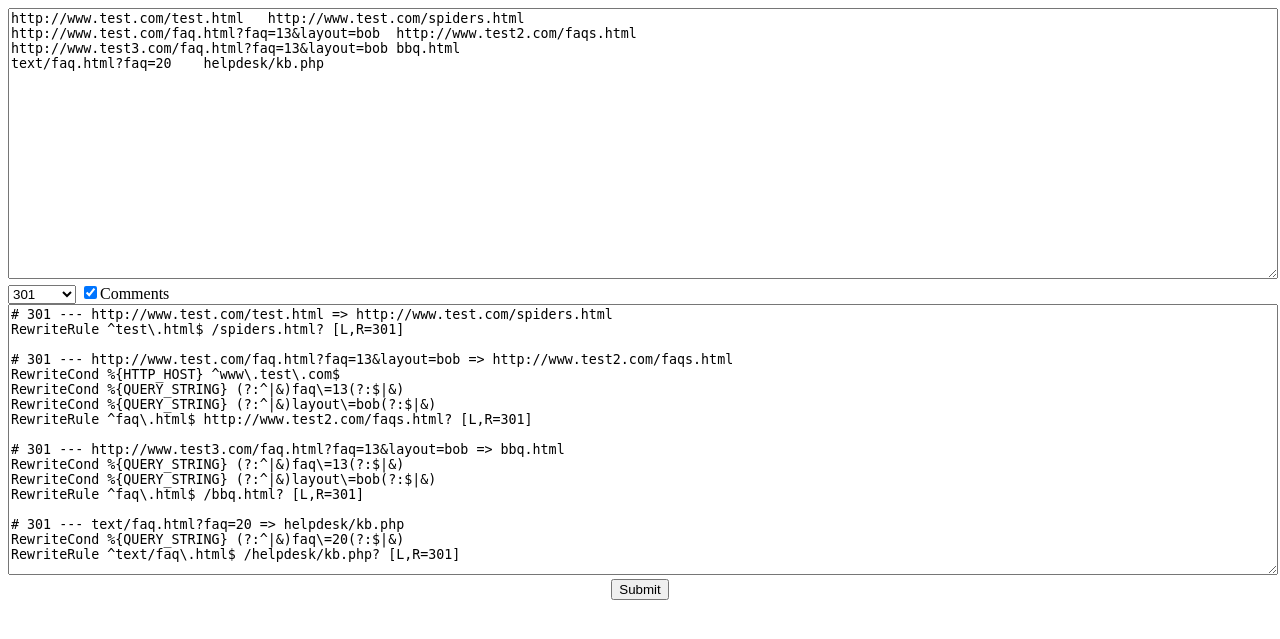
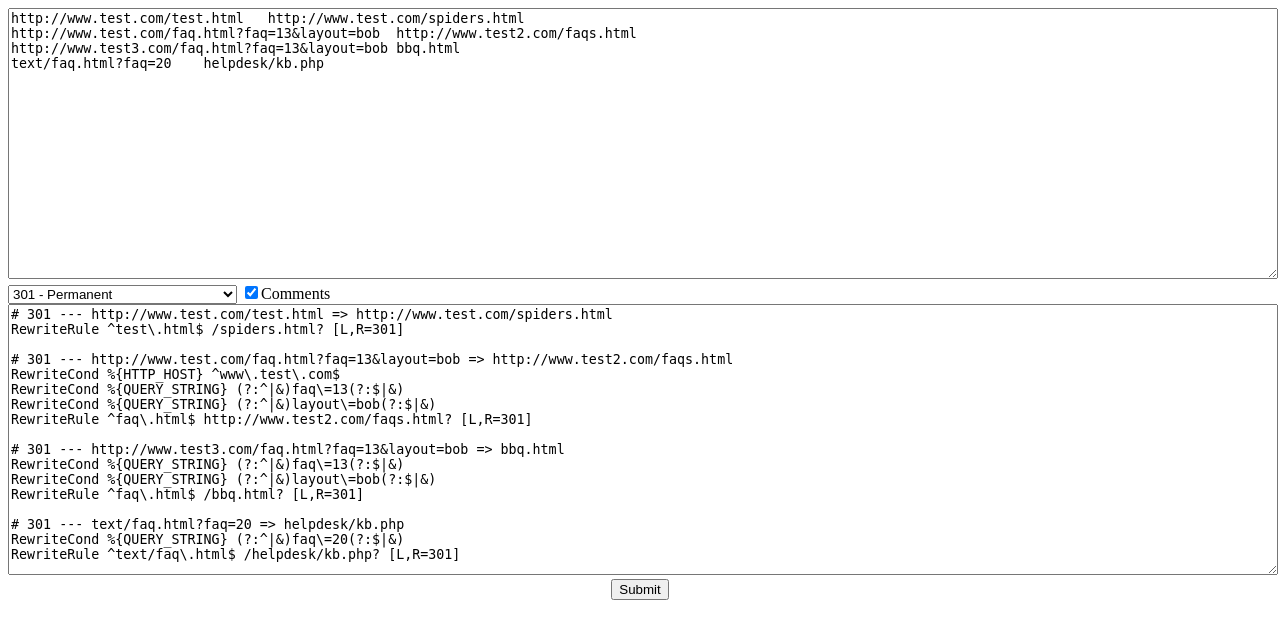
Before and after one commit to donatj/RewriteRule-Generator, a PHP site: page / in a window 1280 px wide. Shown: the top 639 px of the page. Run offline with PHP 8.4, Linux system fonts and the light colour scheme.

Commit message:
Add selectable redirect status codes

```diff
--- a/index.php
+++ b/index.php
@@ -45,7 +45,15 @@ $output = $engine->generate($paramRewrites, $paramType, $paramComments);
 <form method="post">
 	<textarea id="tsv-input" cols="100" rows="20" name="tabbed_rewrites" style="width: 100%; height: 265px;" title="TSV Input"><?php echo htmlentities($paramRewrites) ?></textarea><br />
 	<select name="type" title="Rewrite Type">
-		<option value="<?= RewriteTypes::PERMANENT_REDIRECT ?>">301</option>
+		<?php foreach( [
+			RewriteTypes::PERMANENT_REDIRECT => '301 - Permanent',
+			RewriteTypes::TEMPORARY_REDIRECT => '302 - Temporary',
+			RewriteTypes::SEE_OTHER => '303 - See Other',
+			RewriteTypes::TEMPORARY_REDIRECT_PRESERVE_METHOD => '307 - Temporary, preserve method',
+			RewriteTypes::PERMANENT_REDIRECT_PRESERVE_METHOD => '308 - Permanent, preserve method',
+		] as $type => $label ) : ?>
+			<option value="<?= $type ?>"<?= $paramType === $type ? ' selected' : '' ?>><?= $label ?></option>
+		<?php endforeach ?>
 		<option value="<?= RewriteTypes::SERVER_REWRITE ?>" <?php echo $paramType === RewriteTypes::SERVER_REWRITE ? ' selected' : '' ?>>
 			Rewrite
 		</option>
--- a/src/ApacheModRewriteGenerator.php
+++ b/src/ApacheModRewriteGenerator.php
@@ -68,7 +68,11 @@ class ApacheModRewriteGenerator implements GeneratorInterface {
 
 		return match ($type) {
 			RewriteTypes::SERVER_REWRITE     => "{$output}&%{QUERY_STRING}",
-			RewriteTypes::PERMANENT_REDIRECT => "{$output} [L,R=301]",
+			RewriteTypes::PERMANENT_REDIRECT,
+			RewriteTypes::TEMPORARY_REDIRECT,
+			RewriteTypes::SEE_OTHER,
+			RewriteTypes::TEMPORARY_REDIRECT_PRESERVE_METHOD,
+			RewriteTypes::PERMANENT_REDIRECT_PRESERVE_METHOD => "{$output} [L,R=" . RewriteTypes::name($type) . "]",
 			default                          => throw new InvalidArgumentException("Unhandled RewriteType: {$type}", $type),
 		};
 	}
--- a/src/RewriteTypes.php
+++ b/src/RewriteTypes.php
@@ -6,11 +6,19 @@ abstract class RewriteTypes {
 
 	public const SERVER_REWRITE     = 1;
 	public const PERMANENT_REDIRECT = 2;
+	public const TEMPORARY_REDIRECT = 3;
+	public const SEE_OTHER = 4;
+	public const TEMPORARY_REDIRECT_PRESERVE_METHOD = 5;
+	public const PERMANENT_REDIRECT_PRESERVE_METHOD = 6;
 
 	public static function name( int $type ) : string {
 		return match ($type) {
 			self::SERVER_REWRITE     => 'Rewrite',
 			self::PERMANENT_REDIRECT => '301',
+			self::TEMPORARY_REDIRECT => '302',
+			self::SEE_OTHER => '303',
+			self::TEMPORARY_REDIRECT_PRESERVE_METHOD => '307',
+			self::PERMANENT_REDIRECT_PRESERVE_METHOD => '308',
 			default                  => throw new \InvalidArgumentException('invalid type: ' . $type, $type),
 		};
 	}
```
Also changed, not shown: tests/tests/ApacheIntegrationTest.php (+21 -0 lines).
